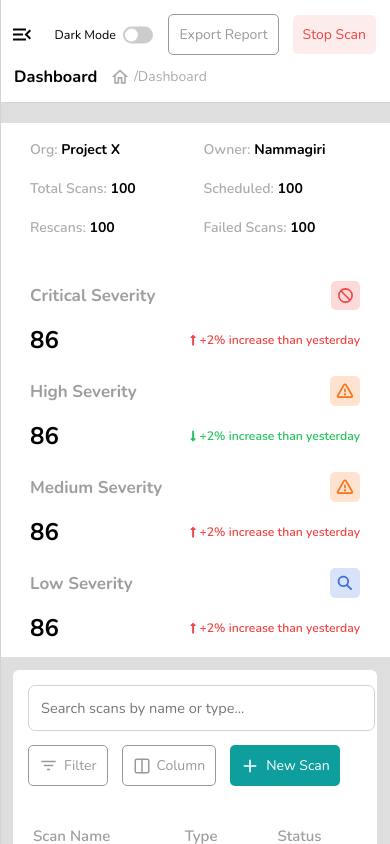
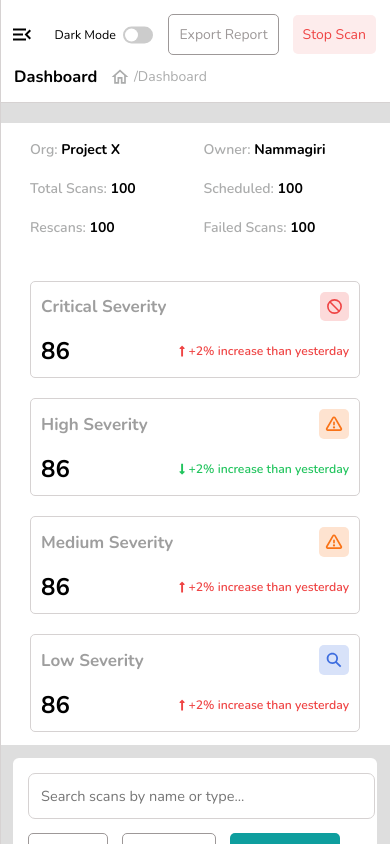
Before and after one commit to pratik1243/aps-page, a React (Create React App) app: page /#/dashboard in a window 390 px wide. Shown: the top 844 px of the page. Built offline with nearby package versions, Linux system fonts and the light colour scheme; a web font is replaced by a local one.

Commit message:
card border changes

```diff
--- a/src/App.css
+++ b/src/App.css
@@ -1096,6 +1096,12 @@ body {
   .log-tab-sec .log-tab-content {
     border-bottom: 1px solid var(--grey-color);
   }
+
+  .dashbaord-analytic-card{
+    border: 1px solid var(--grey-color);
+    padding: 10px;
+    border-radius: 5px;
+  }
 }
 
 .page-content.dark .side-bar-section {
```
